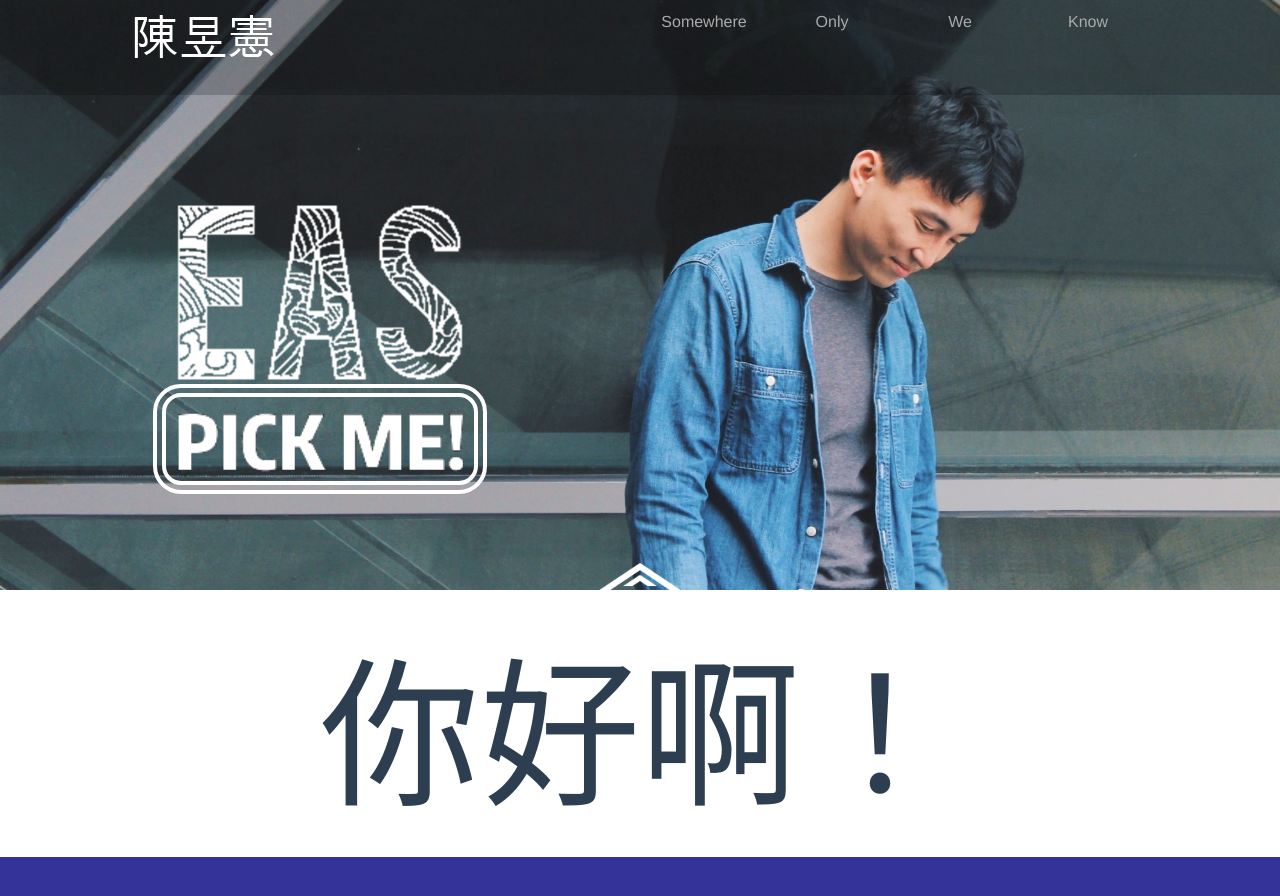
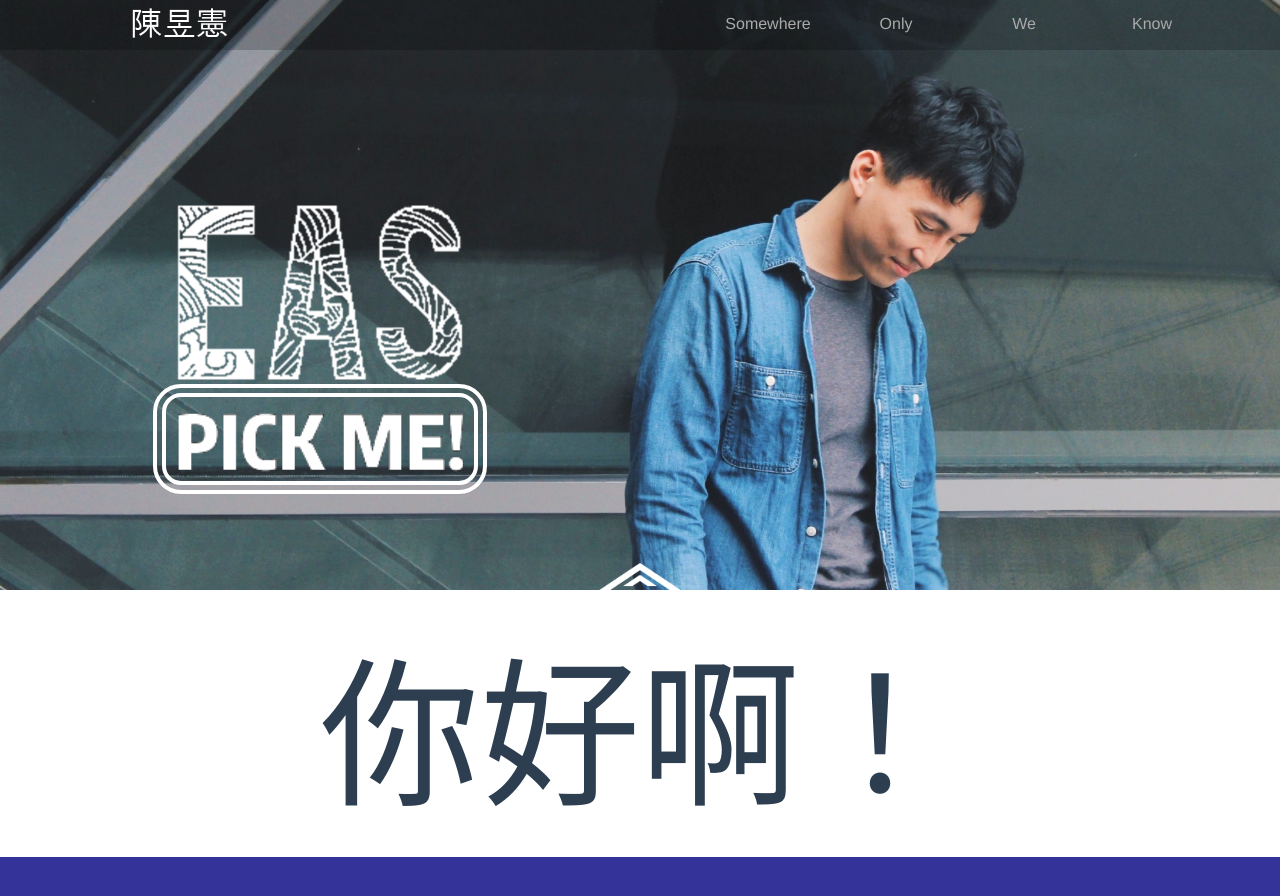
Before and after one commit to chenyuxian0602/EasBlog, a Vue app: page / in a window 1280 px wide. Shown: the top 896 px of the page. Built offline with nearby package versions, Linux system fonts and the light colour scheme.

Commit message:
调整NavBar

```diff
--- a/src/components/HomeHeader.vue
+++ b/src/components/HomeHeader.vue
@@ -19,7 +19,6 @@ export default {
 <style scoped>
 #home_header_img {
   max-width: 100%;
-
 }
 
 </style>
--- a/src/components/NavBar.vue
+++ b/src/components/NavBar.vue
@@ -3,13 +3,13 @@
 
   <div id="navbar_bg"></div>
 
-  <div id="navbar-container">
-    <nav-bar-brand class="col-1 navbar-nav"></nav-bar-brand>
-    <div class="col-4 navbar-nav"></div>
-    <nav-bar-item class="col-1 navbar-nav" mes="Somewhere" to="/somewhere" tag="a"></nav-bar-item>
-    <nav-bar-item class="col-1 navbar-nav" mes="Only" to="/somewhere" tag="a"></nav-bar-item>
-    <nav-bar-item class="col-1 navbar-nav" mes="We" to="/somewhere" tag="a"></nav-bar-item>
-    <nav-bar-item class="col-1 navbar-nav" mes="Know" to="/somewhere" tag="a"></nav-bar-item>
+  <div id="navbar_container">
+    <nav-bar-brand class="col-1 navbar_nav"></nav-bar-brand>
+    <div class="col-4 navbar_nav"></div>
+    <nav-bar-item class="col-1 navbar_nav" mes="Somewhere" to="/somewhere" tag="a"></nav-bar-item>
+    <nav-bar-item class="col-1 navbar_nav" mes="Only" to="/somewhere" tag="a"></nav-bar-item>
+    <nav-bar-item class="col-1 navbar_nav" mes="We" to="/somewhere" tag="a"></nav-bar-item>
+    <nav-bar-item class="col-1 navbar_nav" mes="Know" to="/somewhere" tag="a"></nav-bar-item>
   </div>
 
 </div>
@@ -30,10 +30,43 @@ export default {
 </script>
 
 <style scoped>
-#navbar-container {
+#navbar {
+  width: 100%;
+  height: 50px;
+  position: absolute;
+  z-index: 9662;
+}
+#navbar_bg{
+  width: 100%;
+  height: 100%;
+  background-color: black;
+  opacity: 0.2;
+  position: absolute;
+  z-index: -1;
+}
+
+#navbar_container {
   box-sizing: border-box;
-  margin-top: 1%;
+  -moz-box-sizing: border-box;
+  -webkit-box-sizing: border-box;
+  width: 100%;
 }
+#navbar_container:before{
+    content:"";
+    display:inline-block;
+    height:100%;
+    vertical-align:middle;
+}
+
+.navbar_nav {
+  display: inline-block;
+  vertical-align: middle;
+  padding-top: 1.2%;
+}
+.navbar_items {
+  font-size: 100%;
+}
+
 .col-1 { width: 10%; }
 .col-2 { width: 20%; }
 .col-3 { width: 30%; }
@@ -43,23 +76,4 @@ export default {
 .col-7 { width: 70%; }
 .col-8 { width: 80%; }
 .col-9 { width: 90%; }
-
-#navbar {
-  width: 100%;
-  height: 70px;
-  position: absolute;
-  z-index: 9662;
-  text-align: center;
-}
-#navbar_bg{
-  width: 100%;
-  height: 95px;
-  background-color: black;
-  opacity: 0.2;
-  position: absolute;
-  z-index: -1;
-}
-.navbar-nav {
-  display: inline-block;
-}
 </style>
--- a/src/components/NavBarBrand.vue
+++ b/src/components/NavBarBrand.vue
@@ -20,6 +20,11 @@ export default {
   display: none;
 }
 #navbar_brand {
+  height: auto;
+}
+#navbar_brand img{
   position: absolute;
+  width: 8%;
+  top: 14%;
 }
 </style>
--- a/src/components/NavBarItem.vue
+++ b/src/components/NavBarItem.vue
@@ -14,11 +14,10 @@ export default {
 <style scoped>
 .navbar_items {
   height: 35px;
-  vertical-align: -webkit-baseline-middle;
 }
 .dark{
   color: #aaa;
-  text-decoration-line: none;
+  text-decoration: none;
 }
 .dark:hover {
   color: #fff;
```
